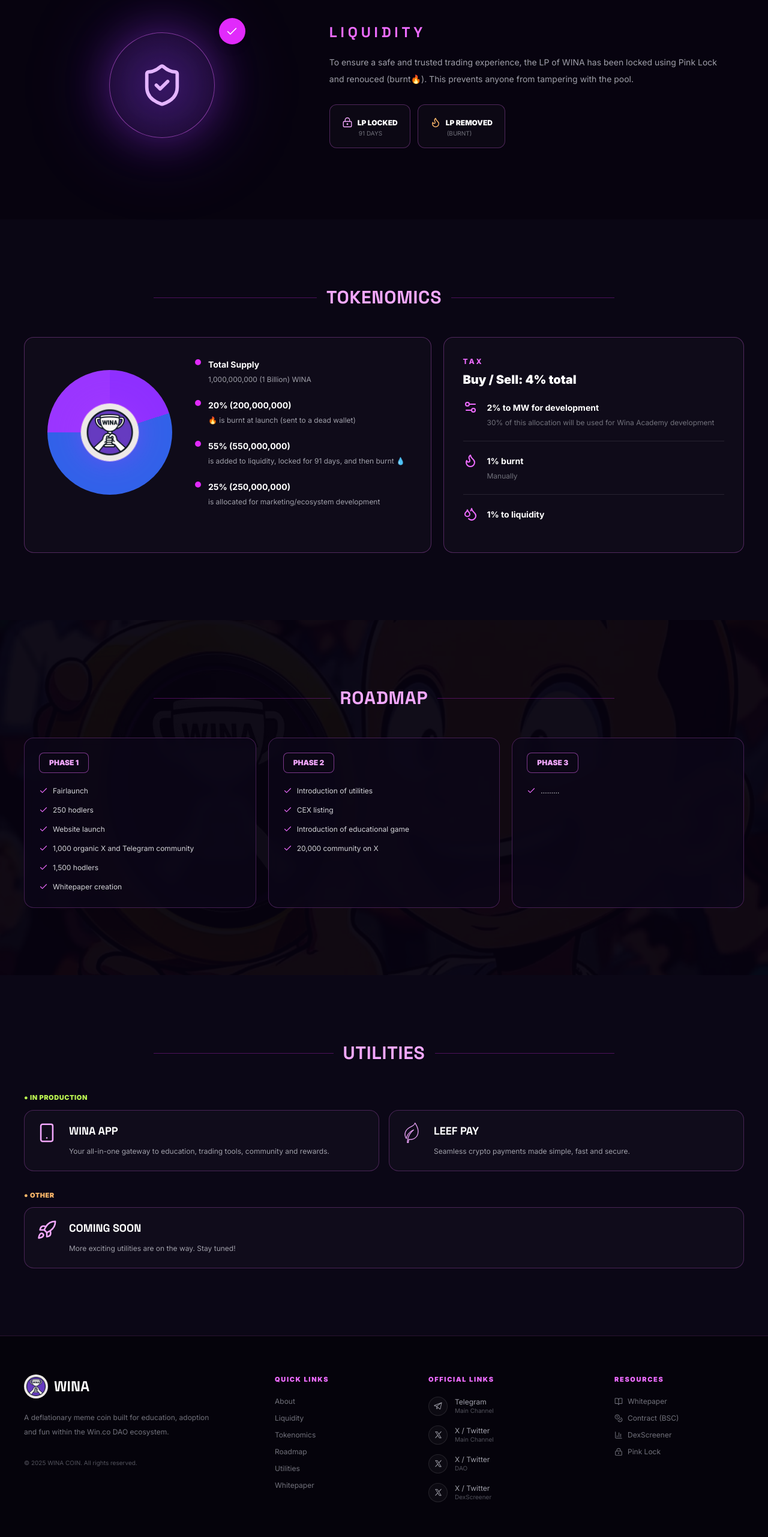
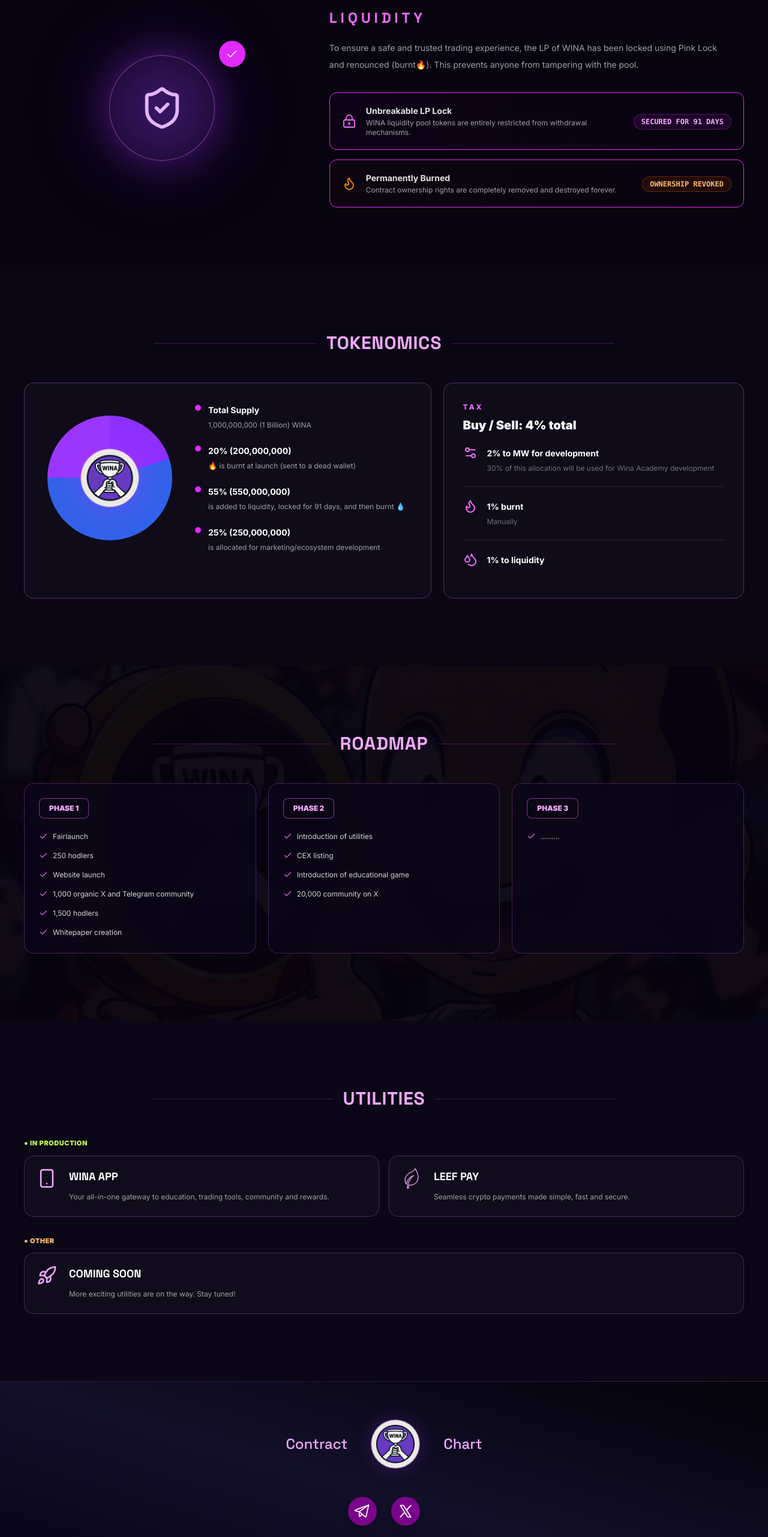
Before and after one commit to greydev28/winacoin, a React (Vite) app: page / in a window 1280 px wide. Shown: the part 1539-4102 px from the top of the page at 60% size. Built offline with nearby package versions, Linux system fonts and the light colour scheme.

Commit message:
fix: correction pending

```diff
--- a/src/components/Footer.jsx
+++ b/src/components/Footer.jsx
@@ -3,16 +3,60 @@
 
 export function Footer({ logo }) {
   return (
-    <footer id="community" className="border-t border-fuchsia-400/15 bg-[#05030b]">
-      <div className="mx-auto grid max-w-7xl gap-10 px-5 py-16 sm:px-8 md:grid-cols-2 lg:grid-cols-[1.4fr_.8fr_1fr_.8fr] lg:px-10">
-        <div><a href="#home" className="flex items-center gap-2.5"><img src={logo} alt="WINA logo" className="h-10 w-10 rounded-full object-cover" /><span className="font-display text-2xl font-black">WINA</span></a><p className="mt-5 max-w-xs text-xs leading-6 text-zinc-500">A deflationary meme coin built for education, adoption and fun within the Win.co DAO ecosystem.</p><small className="mt-8 block text-[10px] text-zinc-600">© 2025 WINA COIN. All rights reserved.</small></div>
-        <FooterColumn title="QUICK LINKS">{navLinks.map(link => <FooterLink key={link.href} href={link.href}>{link.label}</FooterLink>)}<FooterLink href={externalLinks.whitepaper}>Whitepaper</FooterLink></FooterColumn>
-        <FooterColumn title="OFFICIAL LINKS">{socials.map(s => <a key={s.detail} href={s.href} className="group mb-4 flex items-center gap-3 text-xs text-zinc-400 transition hover:text-fuchsia-300"><span className="grid h-8 w-8 place-items-center rounded-full border border-white/10 bg-white/3"><Icon name={s.icon} size={15} /></span><span>{s.label}<small className="block text-[10px] text-zinc-600 group-hover:text-zinc-500">{s.detail}</small></span></a>)}</FooterColumn>
-        <FooterColumn title="RESOURCES"><FooterLink href={externalLinks.whitepaper} icon="book">Whitepaper</FooterLink><FooterLink href={externalLinks.firescreener} icon="coins">Contract (BSC)</FooterLink><FooterLink href={externalLinks.dexScreener} icon="chart">DexScreener</FooterLink><FooterLink href={externalLinks.prukLock} icon="lock">Pink Lock</FooterLink></FooterColumn>
+    <footer
+      id="community"
+      className="border-t border-fuchsia-400/15 bg-gradient-to-tr from-[#060316] via-[#121028] to-[#05030b]"
+    >
+      <div className="max-w-2xl mx-auto py-16">
+        <div className="flex items-center gap-10 justify-center font-display mb-12">
+          <a
+            href={externalLinks.buy}
+            target="_blank"
+            rel="noopener noreferrer"
+            className="text-2xl text-fuchsia-300 hover:text-fuchsia-500 font-display transition"
+          >
+            Contract
+          </a>
+          <img
+            src={logo}
+            alt="WINA coin"
+            className="h-20 w-20 rounded-full object-cover ring-1 ring-fuchsia-300/50 shadow-[0_0_32px_rgba(168,60,255,.25)]"
+          />
+          <a
+            href={externalLinks.dexScreener}
+            target="_blank"
+            rel="noopener noreferrer"
+            className="text-2xl text-fuchsia-300 hover:text-fuchsia-500 font-display transition"
+          >
+            Chart
+          </a>
+        </div>
+
+        <div className="flex justify-center gap-6 mb-12">
+          <a
+            href={externalLinks.telegram}
+            target="_blank"
+            rel="noopener noreferrer"
+            className="grid h-12 w-12 place-items-center rounded-full bg-fuchsia-700/70 hover:bg-fuchsia-500 transition shadow-lg"
+            aria-label="Telegram"
+          >
+            <Icon name="telegram" size={28} className="text-white" />
+          </a>
+          <a
+            href={externalLinks.xMain}
+            target="_blank"
+            rel="noopener noreferrer"
+            className="grid h-12 w-12 place-items-center rounded-full bg-fuchsia-700/70 hover:bg-fuchsia-500 transition shadow-lg"
+            aria-label="X"
+          >
+            <Icon name="x" size={28} className="text-white" />
+          </a>
+        </div>
+
+        <div className="text-center text-base text-zinc-500 font-medium">
+          © {new Date().getFullYear()} Wina Coin. All rights reserved.
+        </div>
       </div>
     </footer>
   )
 }
-
-function FooterColumn({ title, children }) { return <div><h4 className="mb-5 text-[11px] font-black tracking-[.15em] text-fuchsia-400">{title}</h4>{children}</div> }
-function FooterLink({ href, children, icon }) { return <a href={href} rel="noopener" target="_blank" className="mb-3 flex items-center gap-2 text-xs text-zinc-500 transition hover:text-fuchsia-300">{icon && <Icon name={icon} size={14} />}{children}</a> }
--- a/src/components/Liquidity.jsx
+++ b/src/components/Liquidity.jsx
@@ -1,6 +1,6 @@
 import { Icon } from './Icon'
+import { useRef } from 'react'
 import { motion, useInView } from 'motion/react'
-import { useRef } from 'react'
 
 export function Liquidity() {
   const ref = useRef(null)
@@ -33,20 +33,48 @@
       >
         <p className="mb-3 uppercase tracking-[.24em] text-fuchsia-400 font-display font-black sm:text-2xl">LIQUIDITY</p>
         <p className="mt-5 max-w-2xl text-sm leading-7 text-zinc-400">
-          To ensure a safe and trusted trading experience, the LP of WINA has been locked using Pink Lock and renouced (burnt🔥). This prevents anyone from tampering with the pool.
+          To ensure a safe and trusted trading experience, the LP of WINA has been locked using Pink Lock and renounced (burnt🔥). This prevents anyone from tampering with the pool.
         </p>
-        <div className="mt-7 flex flex-wrap gap-3">
-          <div className="rounded-xl border border-fuchsia-400/30 bg-white/2.5 px-5 py-4">
-            <Icon name="lock" size={18} className="inline text-fuchsia-300" />
-            <span className="ml-2 text-xs font-black">LP LOCKED</span>
-            <small className="ml-7 block text-[10px] text-zinc-500">91 DAYS</small>
-          </div>
-          <div className="rounded-xl border border-fuchsia-400/30 bg-white/2.5 px-5 py-4">
-            <Icon name="flame" size={18} className="inline text-orange-300" />
-            <span className="ml-2 text-xs font-black">LP REMOVED</span>
-            <small className="ml-7 block text-[10px] text-zinc-500">(BURNT)</small>
-          </div>
-        </div>
+        <div className="mt-8 flex flex-col gap-4">
+  {/* Row 1 */}
+  <motion.div
+    whileHover={{ scale: 1.01 }}
+    className="flex flex-col sm:flex-row sm:items-center justify-between gap-4 rounded-xl border border-fuchsia-500 bg-linear-to-r from-fuchsia-950/10 to-transparent p-5"
+  >
+    <div className="flex items-center gap-4">
+      <Icon name="lock" size={24} className="text-fuchsia-400 shrink-0" />
+      <div>
+        <h4 className="text-sm font-bold text-zinc-200">Unbreakable LP Lock</h4>
+        <p className="text-xs text-zinc-400 mt-0.5">WINA liquidity pool tokens are entirely restricted from withdrawal mechanisms.</p>
+      </div>
+    </div>
+    <div className="shrink-0 self-start sm:self-center">
+      <span className="inline-block rounded-full bg-fuchsia-500/10 border border-fuchsia-500/30 px-3 py-1 text-xs font-mono font-bold text-fuchsia-300">
+        SECURED FOR 91 DAYS
+      </span>
+    </div>
+  </motion.div>
+
+  {/* Row 2 */}
+  <motion.div
+    whileHover={{ scale: 1.01 }}
+    className="flex flex-col sm:flex-row sm:items-center justify-between gap-4 rounded-xl border border-fuchsia-500 bg-linear-to-r from-orange-950/10 to-transparent p-5"
+  >
+    <div className="flex items-center gap-4">
+      <Icon name="flame" size={24} className="text-orange-400 shrink-0" />
+      <div>
+        <h4 className="text-sm font-bold text-zinc-200">Permanently Burned</h4>
+        <p className="text-xs text-zinc-400 mt-0.5">Contract ownership rights are completely removed and destroyed forever.</p>
+      </div>
+    </div>
+    <div className="shrink-0 self-start sm:self-center">
+      <span className="inline-block rounded-full bg-orange-500/10 border border-orange-500/30 px-3 py-1 text-xs font-mono font-bold text-orange-300">
+        OWNERSHIP REVOKED
+      </span>
+    </div>
+  </motion.div>
+</div>
+
       </motion.div>
     </section>
   )
```
